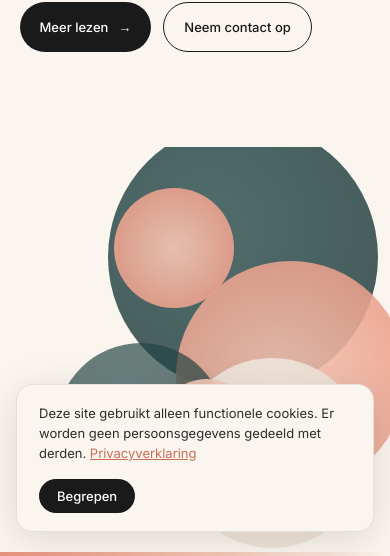
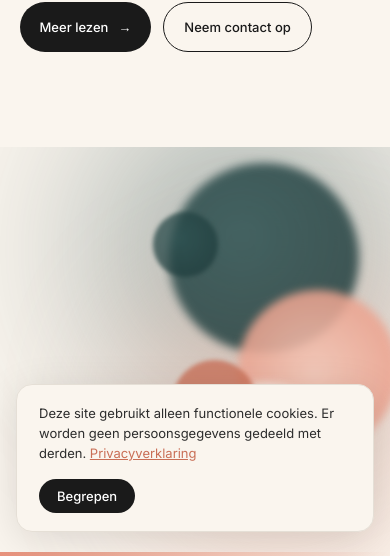
Before and after one commit to BramLuijben/Nieuw-Niveau-, a Next.js app: page / in a window 390 px wide. Shown: the part 288-844 px from the top of the page. Built offline with nearby package versions, Linux system fonts and the light colour scheme; no server answers.

Commit message:
bollen gelaagd: atmosfeer + structuur + accent, over-ons hoek verfijnd

```diff
--- a/src/app/Home.module.css
+++ b/src/app/Home.module.css
@@ -66,7 +66,8 @@
 }
 
 /* ══════════════════════════════════════
-   BLOB SCENE (rechter kolom)
+   BLOB SCENE
+   Drie lagen: atmosfeer → structuur → accent
 ══════════════════════════════════════ */
 .heroBlobScene {
   position: relative;
@@ -74,69 +75,89 @@
   min-height: calc(100dvh - 84px);
 }
 
-/* ── Individuele bollen — statisch, geen animatie ── */
+/* ── Laag 1: atmosfeer (groot, sterk geblurd, kleur-sfeer) ── */
 
-.blob1 {
+.blobAtmos1 {
+  position: absolute;
+  width: 520px; height: 520px;
+  border-radius: 50%;
+  background: radial-gradient(circle at 45% 45%, var(--teal-licht), var(--teal));
+  top: -14%; right: -4%;
+  filter: blur(90px);
+  opacity: 0.38;
+}
+
+.blobAtmos2 {
   position: absolute;
   width: 440px; height: 440px;
   border-radius: 50%;
+  background: radial-gradient(circle at 50% 55%, var(--zalm-licht), var(--zalm));
+  top: 32%; right: -8%;
+  filter: blur(72px);
+  opacity: 0.42;
+}
+
+/* ── Laag 2: zichtbare cirkels (herkenbare vorm, zachte rand) ── */
+
+.blobMid1 {
+  position: absolute;
+  width: 300px; height: 300px;
+  border-radius: 50%;
   background: radial-gradient(circle at 38% 38%, var(--teal-licht), var(--teal));
-  top: -6%; right: 3%;
+  top: 4%; right: 8%;
+  filter: blur(5px);
   opacity: 0.82;
 }
 
-.blob2 {
-  position: absolute;
-  width: 380px; height: 380px;
-  border-radius: 50%;
-  background: radial-gradient(circle at 45% 55%, var(--zalm-licht), var(--zalm));
-  top: 28%; right: -4%;
-  opacity: 0.88;
-}
-
-.blob3 {
-  position: absolute;
-  width: 300px; height: 300px;
-  border-radius: 50%;
-  background: radial-gradient(circle at 50% 50%, var(--zalm-heel-licht), var(--creme-donker));
-  bottom: 2%; right: 6%;
-  opacity: 0.95;
-}
-
-.blob4 {
+.blobMid2 {
   position: absolute;
   width: 260px; height: 260px;
   border-radius: 50%;
-  background: radial-gradient(circle at 40% 40%, #2a4f4f, #1a3535);
-  top: 48%; right: 42%;
-  opacity: 0.68;
+  background: radial-gradient(circle at 48% 52%, var(--zalm-licht), var(--zalm));
+  top: 35%; right: -2%;
+  filter: blur(4px);
+  opacity: 0.86;
 }
 
-.blob5 {
+.blobMid3 {
   position: absolute;
-  width: 180px; height: 180px;
+  width: 220px; height: 220px;
   border-radius: 50%;
-  background: radial-gradient(circle at 50% 50%, var(--zalm-licht), var(--zalm));
-  top: 10%; right: 40%;
-  opacity: 0.90;
-}
-
-.blob6 {
-  position: absolute;
-  width: 140px; height: 140px;
-  border-radius: 50%;
-  background: var(--zalm-licht);
-  bottom: 20%; right: 35%;
+  background: radial-gradient(circle at 50% 50%, var(--creme-donker), var(--zalm-heel-licht));
+  bottom: 8%; right: 14%;
+  filter: blur(4px);
   opacity: 0.92;
 }
 
-.blob7 {
+/* ── Laag 3: accenten (scherp, voorgrond, detail) ── */
+
+.blobAccent1 {
   position: absolute;
-  width: 120px; height: 120px;
+  width: 130px; height: 130px;
   border-radius: 50%;
   background: var(--zalm-donker);
-  top: 62%; right: 50%;
-  opacity: 0.78;
+  top: 52%; right: 34%;
+  filter: blur(2px);
+  opacity: 0.76;
+}
+
+.blobAccent2 {
+  position: absolute;
+  width: 95px; height: 95px;
+  border-radius: 50%;
+  background: radial-gradient(circle at 40% 40%, #2a4f4f, #1a3535);
+  top: 16%; right: 44%;
+  filter: blur(2px);
+  opacity: 0.72;
+}
+
+.blobAccent3 {
+  position: absolute;
+  width: 68px; height: 68px;
+  border-radius: 50%;
+  background: var(--zalm-licht);
+  bottom: 22%; right: 8%;
+  opacity: 0.88;
 }
 
 /* ── Mobiel ── */
@@ -144,11 +165,12 @@
   .heroBlobScene { min-height: 300px; }
   .homeText      { padding: 40px 5vw; }
 
-  .blob1 { width: 270px; height: 270px; }
-  .blob2 { width: 230px; height: 230px; }
-  .blob3 { width: 190px; height: 190px; }
-  .blob4 { width: 170px; height: 170px; }
-  .blob5 { width: 120px; height: 120px; }
-  .blob6 { width:  95px; height:  95px; }
-  .blob7 { width:  85px; height:  85px; }
+  .blobAtmos1 { width: 320px; height: 320px; }
+  .blobAtmos2 { width: 280px; height: 280px; }
+  .blobMid1   { width: 190px; height: 190px; }
+  .blobMid2   { width: 160px; height: 160px; }
+  .blobMid3   { width: 140px; height: 140px; }
+  .blobAccent1 { width: 85px; height: 85px; }
+  .blobAccent2 { width: 65px; height: 65px; }
+  .blobAccent3 { width: 48px; height: 48px; }
 }
--- a/src/app/HomeContent.tsx
+++ b/src/app/HomeContent.tsx
@@ -77,15 +77,19 @@ export default function HomeContent() {
         </motion.div>
       </div>
 
-      {/* ── Rechterkant: geanimeerde bollen ── */}
+      {/* ── Rechterkant: bollen in drie lagen ── */}
       <div className={styles.heroBlobScene}>
-        <div className={styles.blob1} />
-        <div className={styles.blob2} />
-        <div className={styles.blob3} />
-        <div className={styles.blob4} />
-        <div className={styles.blob5} />
-        <div className={styles.blob6} />
-        <div className={styles.blob7} />
+        {/* Laag 1 — atmosfeer */}
+        <div className={styles.blobAtmos1} />
+        <div className={styles.blobAtmos2} />
+        {/* Laag 2 — zichtbare cirkels */}
+        <div className={styles.blobMid1} />
+        <div className={styles.blobMid2} />
+        <div className={styles.blobMid3} />
+        {/* Laag 3 — scherpe accenten */}
+        <div className={styles.blobAccent1} />
+        <div className={styles.blobAccent2} />
+        <div className={styles.blobAccent3} />
       </div>
     </main>
   )
```
Also changed, not shown: src/app/over-mij/OverMij.module.css (+28 -21 lines).
